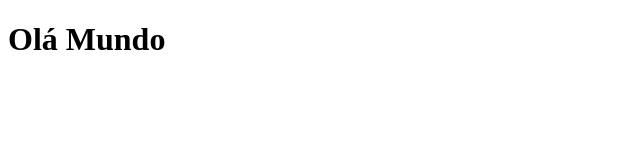
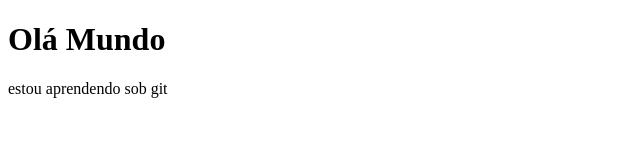
Before and after one commit to MarceloDalazen/projeto-harve, a plain HTML site: page assets/pages/index.html in a window 1280 px wide. Shown: the whole page, without its empty margins (0-640 px from the left). Drawn offline with Linux system fonts and the light colour scheme.

Commit message:
adicionando paragrafo

```diff
--- a/assets/pages/index.html
+++ b/assets/pages/index.html
@@ -7,5 +7,6 @@
 </head>
 <body>
     <h1>Olá Mundo</h1>
+    <p>estou aprendendo sob git</p>
 </body>
 </html>
```
